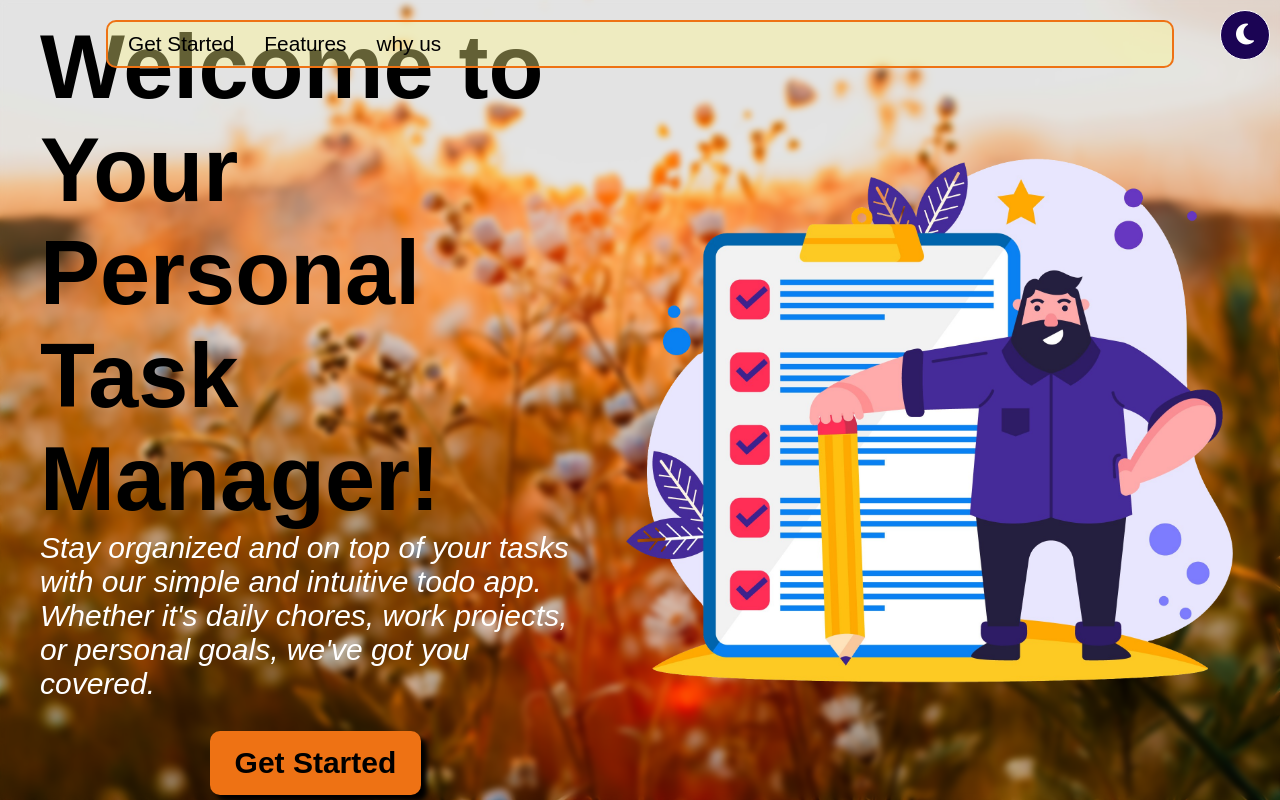
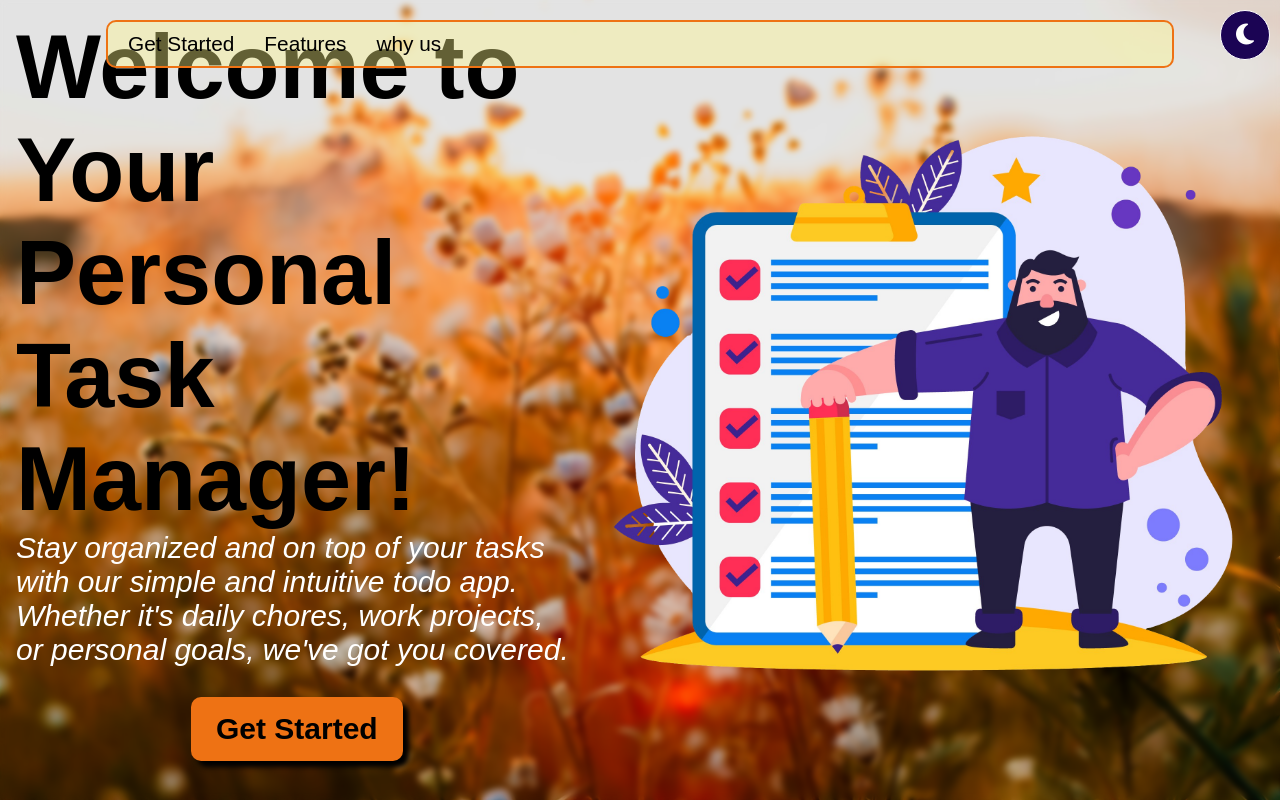
Before and after one commit to kanhaiyadav/todo_react, a React (Create React App) app: page / in a window 1280 px wide. Built offline with nearby package versions, Linux system fonts and the light colour scheme; a web font is replaced by a local one.

Commit message:
conditionally rendering the nav compoenent based on location

```diff
--- a/src/Pages/LandingPage/LandingPage.styles.jsx
+++ b/src/Pages/LandingPage/LandingPage.styles.jsx
@@ -114,5 +114,4 @@ export const LandingPageContainer = styled.div`
     height: 100%;
     overflow: auto;
     padding: ${({ theme }) => theme.space.md};
-    padding-left: 40px;
 `
--- a/src/components/Layout/Layout.component.jsx
+++ b/src/components/Layout/Layout.component.jsx
@@ -1,6 +1,6 @@
 import React, {useState} from "react";
 import "./Layout.styles.scss";
-import { Outlet} from "react-router-dom";
+import { Outlet, useLocation} from "react-router-dom";
 import Nav from "../nav/nav.component";
 import { selectJwt } from "../../Redux/user/user.selector";
 import { useSelector } from "react-redux";
@@ -9,6 +9,7 @@ import { ThemeButton } from "./Layout.styles";
 
 const Layout = ({toggleTheme}) => {
     const [sun, setSun] = useState(true);
+    const location = useLocation();
 const jwt = useSelector(selectJwt);
     return (
         <>
@@ -24,7 +25,7 @@ const jwt = useSelector(selectJwt);
                 }
             </ThemeButton>
             {
-                jwt ? <Nav />: null
+                jwt && location.pathname !== '/' && location.pathname !== '/signup' && location.pathname !== '/login' ? <Nav />: null
             }
             <Outlet />
         </>
```
